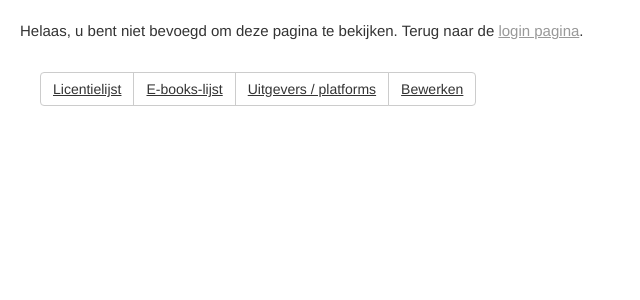
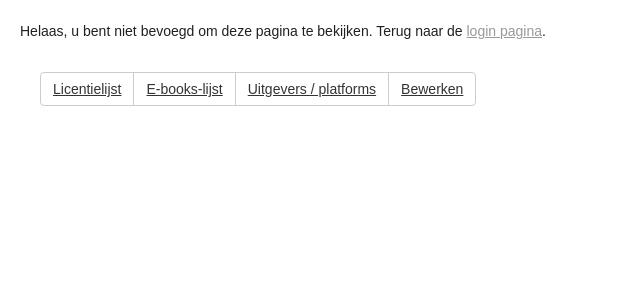
Before and after one commit to brughagedis/licentielijst, a PHP site: page /admin/adminlijst.php in a window 1280 px wide. Shown: the top 300 px of the page, without its empty margins (0-640 px from the left). Run offline with PHP 8.4, Linux system fonts and the light colour scheme; some libraries are stand-ins or nearby versions.

Commit message:
Update new.css

```diff
--- a/licentielijstmap/licentielijsten/css/new.css
+++ b/licentielijstmap/licentielijsten/css/new.css
@@ -1,9 +1,14 @@
 /* CSS Document */
 body{
+  font-family: Arial, Helvetica, sans-serif;
+  color: #231f20;
+   line-height: 20px;
   height: 100%;
   padding: 0;
   border: none;
 }
+
+
 
 html{
   height: 100%;
@@ -19,7 +24,7 @@ table#wrapper{
   text-align: left;
   background-color: #FFF;
   border: none;
-  width: 1100px;;
+  width: 800px;;
 }
 
 
@@ -42,13 +47,11 @@ p{
   margin-bottom: 0;
 }
 
-
-
 h1, h2, h3, h4, p {
     margin: 6px 0;
 }
 
-ul > li,
+ul > li
 
 img {
     border: 0;
@@ -81,9 +84,7 @@ input[type="search"] {
     box-sizing: content-box;
 }
 
-body {
-	margin: 0px; line-height: 20px; font-size: 15px;
-}
+
 
 a {
 	color: rgb(153, 153, 153); text-decoration: underline;
```
